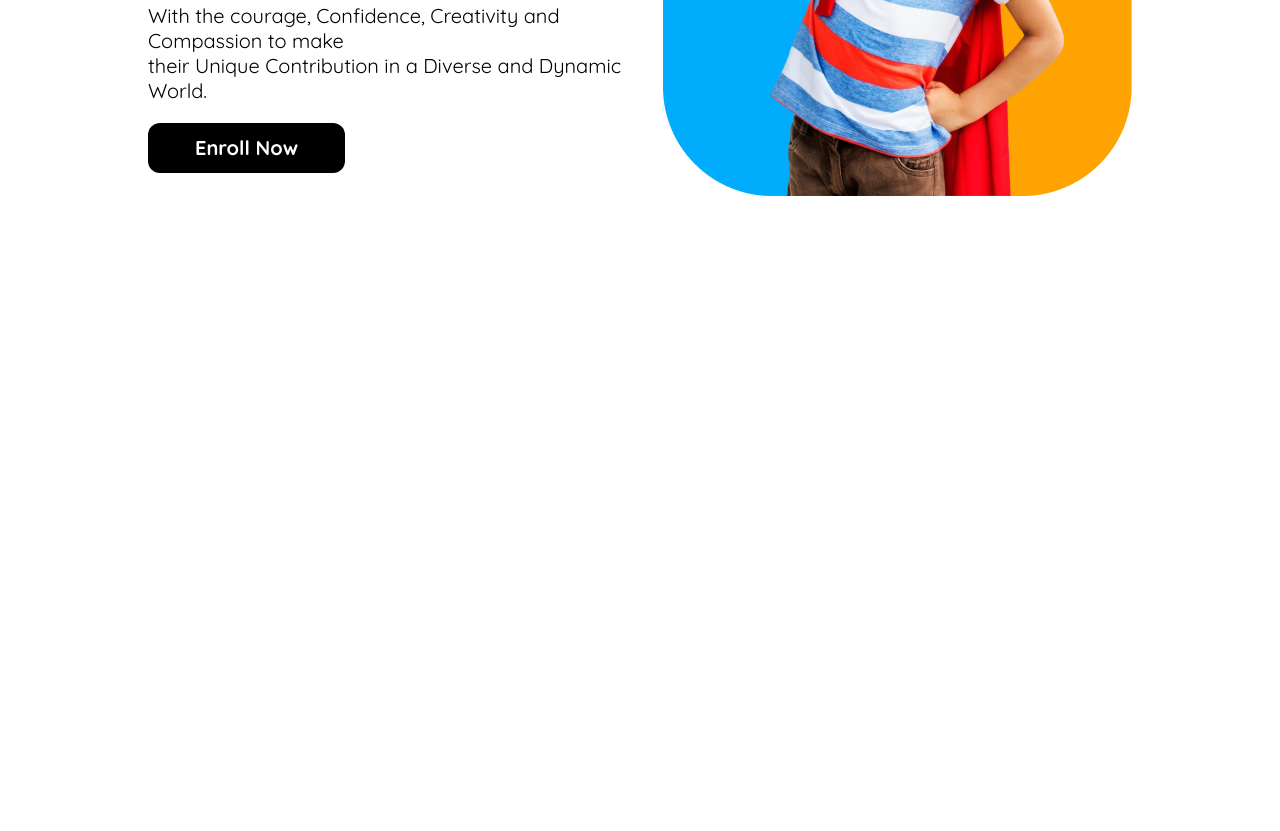
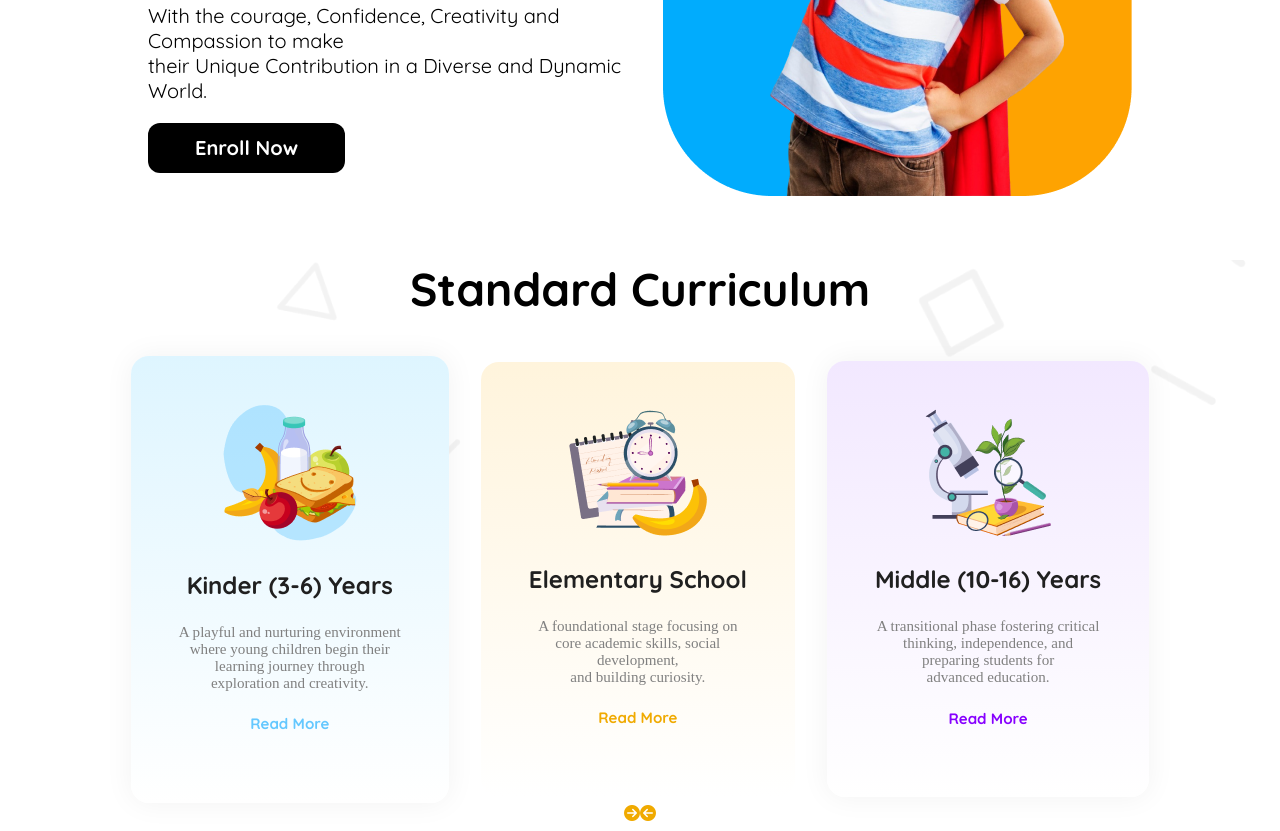
Before and after one commit to JerinOnTheXplore/learn-with-joy, a plain HTML site: page index.html in a window 1280 px wide. Shown: the part 469-1300 px from the top of the page. Before the commit the page ends 853 px from the top, so only its background shows below. Drawn offline with Linux system fonts and the light colour scheme.

Commit message:
added curriculum styles and made them responsive

```diff
--- a/index.html
+++ b/index.html
@@ -40,26 +40,31 @@
     <main>
       <!-- Standard curriculum section start -->
       <section class="standard-curriculum">
-      <h2 class="curriculum-title"></h2>
+      <h2 class="curriculum-title">Standard Curriculum</h2>
       <div class="card-container">
         <div class="card-1">
-          <div class="card-image"><img src="" alt=""></div>
-          <h3 class="card-title"></h3>
-          <p class="card-description"></p>
-          <h4 class="read-more"><a href="" class="read-more-1"></a></h4>
+          <div class="card-image"><img src="assets/kinder.png" alt=""></div>
+          <h3 class="card-title">Kinder (3-6) Years</h3>
+          <p class="card-description">A playful and nurturing environment <br> where young children begin their <br> learning journey through <br>  exploration and creativity.
+          </p>
+          <h4 class="read-more"><a href="" class="read-more-1">Read More</a></h4>
         </div>
         <div class="card-2">
-          <div class="card-image"><img src="" alt=""></div>
-          <h3 class="card-title"></h3>
-          <p class="card-description"></p>
-          <h4 class="read-more"><a href="" class="read-more-2"></a></h4>
+          <div class="card-image"><img src="assets/elementary.png" alt=""></div>
+          <h3 class="card-title">Elementary School</h3>
+          <p class="card-description">A foundational stage focusing on <br> core academic skills, social <br> development, <br> and building curiosity.
+          </p>
+          <h4 class="read-more"><a href="" class="read-more-2">Read More</a></h4>
         </div>
         <div class="card-3">
-          <div class="card-image"><img src="" alt=""></div>
-          <h3 class="card-title"></h3>
-          <p class="card-description"></p>
-          <h4 class="read-more"><a href="" class="read-more-3"></a></h4>
+          <div class="card-image"><img src="assets/middle.png" alt=""></div>
+          <h3 class="card-title">Middle (10-16) Years</h3>
+          <p class="card-description">A transitional phase fostering critical <br> thinking, independence, and <br> preparing students for <br> advanced education.</p>
+          <h4 class="read-more"><a href="" class="read-more-3">Read More</a></h4>
         </div>
+      </div>
+      <div class="arrow">
+        <i class="fa-solid fa-circle-arrow-right"></i><i class="fa-solid fa-circle-arrow-left"></i>
       </div>
       </section>
 
--- a/styles/kids.css
+++ b/styles/kids.css
@@ -9,6 +9,9 @@
    .header{
       margin: 20px 140px 60px 140px;
       box-sizing: border-box;
+   }
+   main{
+
    }
   /* Nav-bar related styles */
   .navbar{
@@ -115,10 +118,108 @@
    max-width: 100%;
    height: auto;
   }
+  /* Standard curriculum related styles */
+  .standard-curriculum{
+   background-image: url(../assets/bg.png);
+  background-repeat:no-repeat;
+   background-size: cover;
+   background-position: center;
+
+
+  }
+  .curriculum-title{
+   font-family: "Quicksand", serif;
+   font-weight: 700;
+   font-size: 2.875rem;
+   color: #000000;
+   text-align: center;
+   margin-top: 60px;
+}
+  .card-container{
+   display: flex;
+   gap: 2rem;
+   justify-content: center;
+   align-items: center;
+   width: 100%;
+
+
+
+  }
+  .card-1{
+   background:linear-gradient(#DEF5FF, #FFFFFF);
+   border-radius: 1.125rem;
+   box-shadow: 0px 0px 28.3px 0.94px rgba(0, 0, 0, 0.05);
+   padding: 3rem;
+   max-width: 400px;
+
+  }
+  .card-2{
+   background: linear-gradient(#FFF4DC, #FFFFFF);
+   border-radius: 1.125rem;
+   box-shadow: 0ox 0px 28.3px 0.94px rgba(0, 0, 0, 0.05);
+   padding: 3rem;
+   max-width: 400px;
+  }
+  .card-3{
+   background: linear-gradient(#F2E8FF, #FFFFFF);
+   border-radius: 1.125rem;
+   box-shadow: 0px 0px 28.3px 0.94px rgba(0, 0, 0, 0.05);
+   padding: 3rem;
+   max-width: 400px;
+  }
+  .card-image{
+
+   text-align: center;
+  }
+  .card-title{
+   font-family: "Quicksand", serif;
+   font-weight: 700;
+   font-size: 1.5rem;
+   color: #202020;
+   text-align: center;
+  }
+  .card-description{
+   font-family: "Raleway", serif;
+   font-weight:500 ;
+   font-size: 0.943125rem;
+   color: #808080;
+   text-align: center;
+  }
+  .read-more{
+   font-family: "Quicksand", serif;
+   text-align: center;
+  }
+  .read-more-1{
+   font-family: "Quicksand", serif;
+   font-weight: 700;
+   font-size: 0.943125rem;
+   color: #64C8FF;
+   text-decoration: none;
+   }
+  .read-more-2{
+   font-family: "Quicksand", serif;
+   font-weight: 700;
+   font-size: 0.943125rem;
+   color: #F0AA00;
+   text-decoration: none;
+   }
+  .read-more-3{
+   font-family: "Quicksand", serif;
+   font-weight: 700;
+   font-size: 0.943125rem;
+   color: #8700FF;
+   text-decoration: none;
+  }
+  .arrow{
+   text-align: center;
+   color: #F0AA00;
+  }
 
   /* Responsive Media Query */
   @media screen and (max-width: 576px) {
-
+    .header{
+      margin: 0;
+    }
    .Nav-Links{
       display: none;
    }
@@ -133,6 +234,12 @@
    }
    .burger{
       display: block;
+   }
+   .navbar{
+      display: flex;
+      justify-content: space-between;
+      border-bottom: 2px solid #F0AA00;
+      padding-bottom: 10px;
    }
    .banner{
       flex-direction: column-reverse;
@@ -157,4 +264,19 @@
       height: auto;
       object-fit: cover;
    }
+   /* Responsive curriculum */
+
+   .card-container{
+      flex-direction: column;
+      gap: 1rem;
+   }
+   .curriculum-title{
+      display: flex;
+      justify-content: center;
+      align-items: center;
+     }
+     .arrow{
+      display: none;
+     }
+
   }
```
